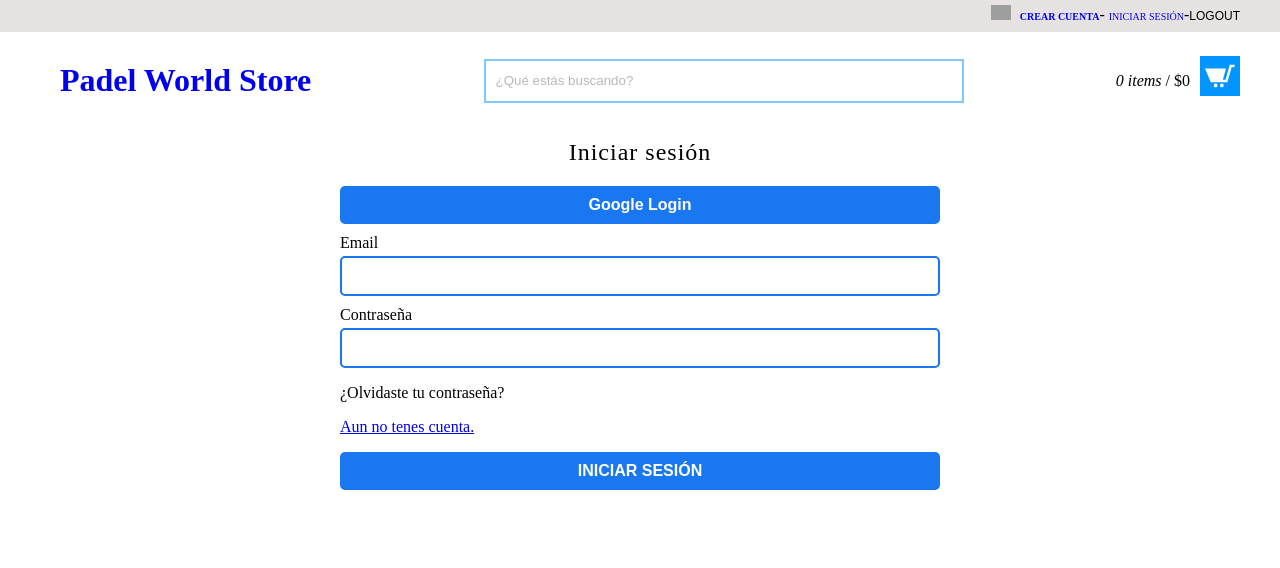
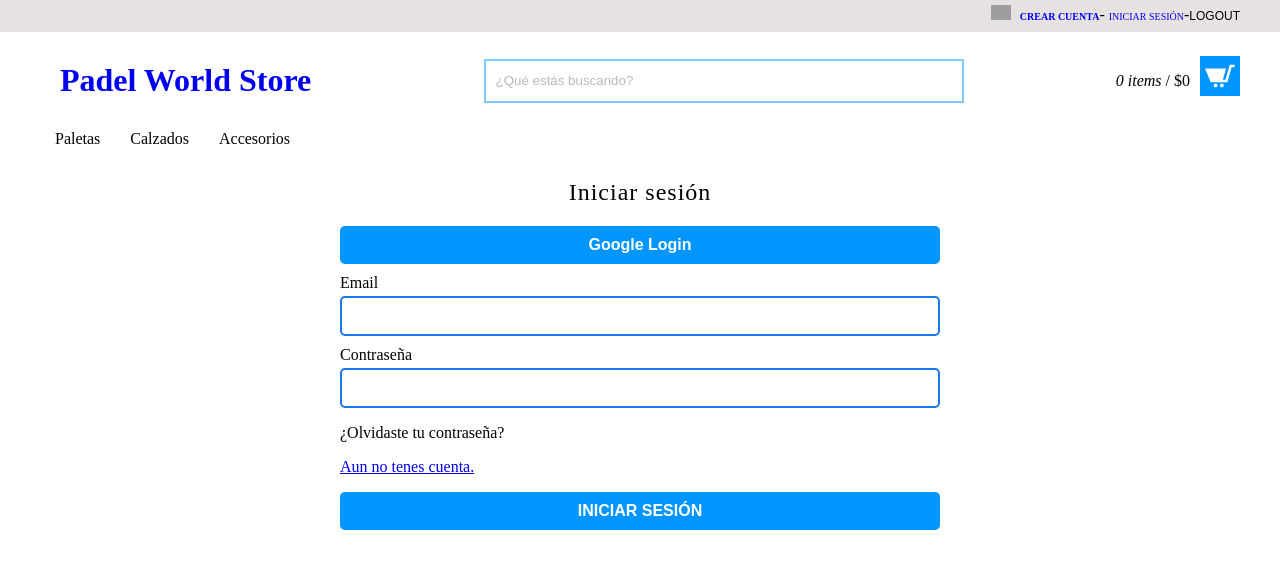
Before and after one commit to FerRom1979/Ecommerce-react-typescript, a React (Create React App) app: page /login in a window 1280 px wide. Shown: the top 568 px of the page. Built offline with nearby package versions, Linux system fonts and the light colour scheme; no server answers; grey boxes are pictures that could not be loaded.

Commit message:
feat: add navbar responsive

```diff
--- a/src/assets/svg/index.js
+++ b/src/assets/svg/index.ts
@@ -7,6 +7,7 @@
 import card from "./card-5.svg";
 import currency from "./currency-1.svg";
 import delivery from "./delivery-1.svg";
+import arrowDown from "./arrow-65.svg";
 
 export { user5 };
 export { cart1 };
@@ -17,3 +18,4 @@
 export { card };
 export { currency };
 export { delivery };
+export { arrowDown };
--- a/src/components/button/Styles.Button.tsx
+++ b/src/components/button/Styles.Button.tsx
@@ -1,4 +1,5 @@
 import styled from "styled-components";
+import theme from "../../config/theme";
 import { IStylesButtonProps } from "./types";
 
 export const Wrapper = styled.div<IStylesButtonProps>`
@@ -6,10 +7,10 @@
   button {
     padding: 10px;
     cursor: pointer;
-    background-color: #1977f2;
+    background-color: ${theme.firstColor};
     border: none;
     border-radius: 5px;
-    color: #fff;
+    color: ${theme.white};
     font-weight: 600;
     font-size: 16px;
   }
--- a/src/components/container/Container.styles.tsx
+++ b/src/components/container/Container.styles.tsx
@@ -1,7 +1,8 @@
 import styled from "styled-components";
+import theme from "../../config/theme";
 
 export const Content = styled.div`
-  width: 1200px;
+  width: ${theme.maxWidth};
   margin-left: auto;
   margin-right: auto;
   @media (max-width: 1200px) {
--- a/src/components/form/input/Input.Styles.tsx
+++ b/src/components/form/input/Input.Styles.tsx
@@ -1,6 +1,7 @@
 import styled from "styled-components";
 import React from "react";
 import { StylesProps } from "./types";
+import theme from "../../../config/theme";
 
 export const Wrapper = styled.div`
   display: flex;
@@ -10,7 +11,7 @@
   input {
     min-height: 40px;
     padding: 7px;
-    border: 2px solid #1977f2;
+    border: 2px solid ${theme.firstColorLight};
     border-radius: 5px;
     font-size: 1rem;
     :focus {
--- a/src/components/navbar/Navbar.styles.tsx
+++ b/src/components/navbar/Navbar.styles.tsx
@@ -2,6 +2,7 @@
 import { NavbarPropsStyles } from "./types";
 
 export const WrapperNavbar = styled.nav<NavbarPropsStyles>`
+  z-index: 9999;
   width: 80%;
   background-color: #0095ff;
   position: fixed;
@@ -30,6 +31,7 @@
   ul {
     list-style: none;
     padding-left: 0;
+    margin: 0;
   }
   li a {
     color: #fff;
@@ -43,15 +45,46 @@
   }
   .open-close-sub-nav svg {
     fill: #fff;
-    background-color: gray;
+    background-color: #817d7d;
     padding: 4px;
   }
-  .menu-paddles {
-    display: none;
+  .sub-menu {
+    background-color: #348ecd;
   }
-  @media (max-width: 790px) {
-    .wrapper-register {
-      margin-left: -80%;
+  .sub-menu a {
+    padding-left: 30px;
+  }
+  @media (min-width: 790px) {
+    position: inherit;
+    background-color: transparent;
+    .ul-menu {
+      display: flex;
+    }
+    li a {
+      color: #000;
+    }
+    .sub-menu {
+      z-index: 2;
+      position: absolute;
+      background-color: #fff;
+      border: 1px solid #817d7d;
+      border-radius: 10px #817d7d;
+      display: none;
+    }
+    li a:hover {
+      opacity: 0.7;
+    }
+    li a:hover ~ .sub-menu {
+      display: block;
+    }
+    .sub-menu:hover {
+      display: block;
+    }
+    .btn-close {
+      display: none;
+    }
+    img {
+      display: none;
     }
   }
 `;
--- a/src/components/navbar/index.tsx
+++ b/src/components/navbar/index.tsx
@@ -1,11 +1,20 @@
-import React, { FC } from "react";
+import React, { FC, useState } from "react";
 import RegisterContainer from "../register-container";
-import { NavbarProps } from "./types";
+import { NavbarProps, ShowMenuProps } from "./types";
+import { arrowDown, arrowRigth } from "../../assets/svg";
+import useResize from "../../hooks/useResize";
 
 // styles
 import { WrapperNavbar } from "./Navbar.styles";
 
 const NavBar: FC<NavbarProps> = ({ hideMenu, setHideMenu }) => {
+  const { width } = useResize();
+  const [showMenu, setShowMenu] = useState<ShowMenuProps>({
+    paletas: false,
+    calzados: false,
+    accesorios: false,
+  });
+
   return (
     <WrapperNavbar hideMenu={hideMenu}>
       <div className="btn-close">
@@ -16,80 +25,96 @@
           </svg>
         </button>
       </div>
-      <ul>
+      <ul className="ul-menu">
         <li>
-          <a href="//" className="open-close-sub-nav">
+          <a
+            href="//"
+            className="open-close-sub-nav"
+            onClick={() =>
+              setShowMenu({ paletas: !showMenu.paletas, calzados: false, accesorios: false })
+            }
+          >
             Paletas
-            <svg xmlns="http://www.w3.org/2000/svg" width="24" height="24" viewBox="0 0 24 24">
-              <path d="M0 7.33l2.829-2.83 9.175 9.339 9.167-9.339 2.829 2.83-11.996 12.17z" />
-            </svg>
+            {!showMenu?.paletas ? (
+              <img src={arrowDown} alt="arrow rigth" style={{ background: "grey" }} />
+            ) : (
+              <img src={arrowRigth} alt="arrow rigth" style={{ background: "grey" }} />
+            )}
           </a>
-          <ul className="menu-paddles">
+          {(showMenu?.paletas || width > 889) && (
+            <ul className="sub-menu">
               <li>
-              <a href="//">items</a>
+                <a href="//">Head</a>
               </li>
               <li>
-              <a href="//">items</a>
+                <a href="//">Adidas</a>
               </li>
               <li>
-              <a href="//">items</a>
+                <a href="//">BullPadel</a>
               </li>
               <li>
-              <a href="//">items</a>
+                <a href="//">Vairo</a>
               </li>
             </ul>
+          )}
         </li>
         <li>
-          <a href="//" className="open-close-sub-nav">
+          <a
+            href="//"
+            className="open-close-sub-nav"
+            onClick={() =>
+              setShowMenu({ paletas: false, calzados: !showMenu.calzados, accesorios: false })
+            }
+          >
             Calzados
-            <svg xmlns="http://www.w3.org/2000/svg" width="24" height="24" viewBox="0 0 24 24">
-              <path d="M0 7.33l2.829-2.83 9.175 9.339 9.167-9.339 2.829 2.83-11.996 12.17z" />
-            </svg>
+            {!showMenu?.calzados ? (
+              <img src={arrowDown} alt="arrow rigth" style={{ background: "grey" }} />
+            ) : (
+              <img src={arrowRigth} alt="arrow rigth" style={{ background: "grey" }} />
+            )}
           </a>
-          <ul>
+          {(showMenu?.calzados || width > 889) && (
+            <ul className="sub-menu">
               <li>
-              <a href="//">items</a>
+                <a href="//">Adidas</a>
               </li>
               <li>
-              <a href="//">items</a>
+                <a href="//">Topper</a>
               </li>
               <li>
-              <a href="//">items</a>
+                <a href="//">Balbolat</a>
+              </li>
+            </ul>
+          )}
         </li>
         <li>
-              <a href="//">items</a>
-              <ul>
+          <a
+            href="//"
+            className="open-close-sub-nav"
+            onClick={() =>
+              setShowMenu({ paletas: false, calzados: false, accesorios: !showMenu.accesorios })
+            }
+          >
+            Accesorios
+            {!showMenu?.accesorios ? (
+              <img src={arrowDown} alt="arrow rigth" style={{ background: "grey" }} />
+            ) : (
+              <img src={arrowRigth} alt="arrow rigth" style={{ background: "grey" }} />
+            )}
+          </a>
+          {(showMenu?.accesorios || width > 889) && (
+            <ul className="sub-menu">
               <li>
-                  <a href="//">items</a>
+                <a href="//">Ropa</a>
               </li>
               <li>
-                  <a href="//">items</a>
+                <a href="//">Bolsos</a>
+              </li>
+              <li>
+                <a href="//">Pelotas</a>
               </li>
             </ul>
-            </li>
-          </ul>
-        </li>
-        <li>
-          <a href="//" className="open-close-sub-nav">
-            Accesorios
-            <svg xmlns="http://www.w3.org/2000/svg" width="24" height="24" viewBox="0 0 24 24">
-              <path d="M0 7.33l2.829-2.83 9.175 9.339 9.167-9.339 2.829 2.83-11.996 12.17z" />
-            </svg>
-          </a>
-          <ul>
-            <li>
-              <a href="//">items</a>
-            </li>
-            <li>
-              <a href="//">items</a>
-            </li>
-            <li>
-              <a href="//">items</a>
-            </li>
-            <li>
-              <a href="//">items</a>
-            </li>
-          </ul>
+          )}
         </li>
       </ul>
     </WrapperNavbar>
--- a/src/components/navbar/types.ts
+++ b/src/components/navbar/types.ts
@@ -8,3 +8,9 @@
 export type NavbarPropsStyles = {
   hideMenu?: boolean;
 };
+
+export type ShowMenuProps = {
+  paletas: boolean;
+  calzados: boolean;
+  accesorios: boolean;
+};
--- a/src/config/theme.ts
+++ b/src/config/theme.ts
@@ -1,6 +1,8 @@
 const theme = {
   // color
   firstColor: "#0095FF",
+  firstColorLight: "#1977f2",
+  white: "#ffffff",
   // dimension
   maxWidth: "1200px",
 };
```
Also changed, not shown: src/assets/svg/arrow-64.svg, src/assets/svg/arrow-65.svg. Lines whose indentation alone changed are shown as unchanged.
